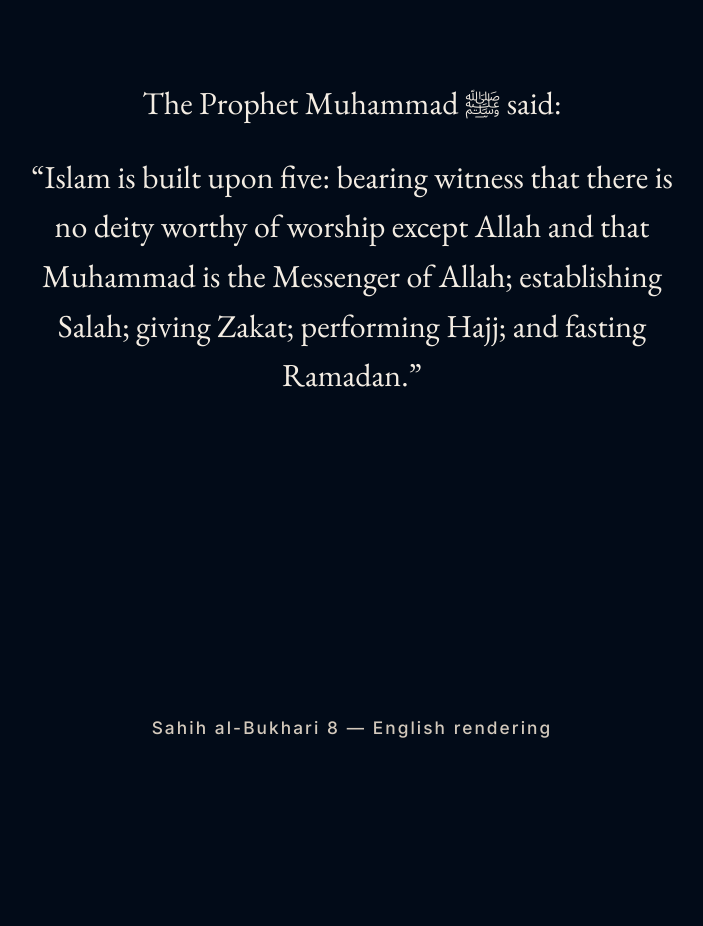
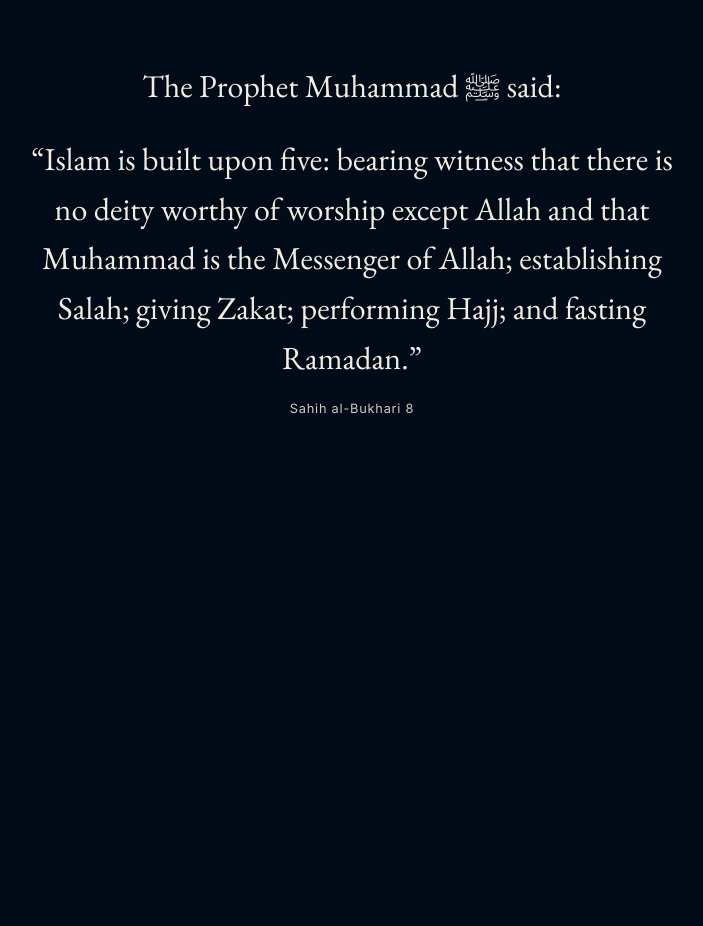
Before and after one commit to zaynabaaay/Salah, a plain HTML site: page index.html in a window 1280 px wide. Shown: the part 2960-3886 px from the top of the page, without its empty margins (288-991 px from the left). Drawn offline with Linux system fonts and the light colour scheme.

Commit message:
Group quotations with compact secondary source references

```diff
--- a/index.html
+++ b/index.html
@@ -4,7 +4,7 @@
   <meta charset="UTF-8" />
   <meta name="viewport" content="width=device-width, initial-scale=1.0" />
   <title>When Salah Comes Last</title>
-  <link rel="stylesheet" href="styles.css?v=subsection-intro-1" />
+  <link rel="stylesheet" href="styles.css?v=quotation-sources-1" />
   <script src="presentation.js?v=cloud-scroll-1" defer></script>
 </head>
 <body>
@@ -55,10 +55,10 @@
       </div>
       <div class="content-group">
         <p class="content-text">The Prophet Muhammad ﷺ said:</p>
+        <div class="quotation-source">
           <blockquote class="content-text" cite="https://sunnah.com/bukhari:8">“Islam is built upon five: bearing witness that there is no deity worthy of worship except Allah and that Muhammad is the Messenger of Allah; establishing Salah; giving Zakat; performing Hajj; and fasting Ramadan.”</blockquote>
+          <p class="source-reference">Sahih al-Bukhari 8</p>
         </div>
-      <div class="source-reference">
-        <p>Sahih al-Bukhari 8 — English rendering</p>
       </div>
       <div class="content-group">
         <p class="content-text">Salah is one of the five foundations upon which Islam is built.</p>
@@ -72,13 +72,13 @@
       </div>
       <div class="content-group">
         <p class="content-text">Allah says:</p>
+        <div class="quotation-source">
           <blockquote class="verse-quotation" cite="https://quran.com/2/43">
             <p class="arabic-verse" lang="ar" dir="rtl">وَأَقِيمُوا الصَّلَوٰةَ وَءَاتُوا الزَّكَوٰةَ وَارْكَعُوا مَعَ الرَّاكِعِينَ</p>
             <p class="content-text">“Establish prayer, give Zakat, and bow with those who bow.”</p>
           </blockquote>
+          <p class="source-reference">Surah Al-Baqarah 2:43</p>
         </div>
-      <div class="source-reference">
-        <p>Surah Al-Baqarah 2:43 — English rendering</p>
       </div>
       <div class="content-group">
         <p class="content-text">Throughout the Quran, we find repeated commands to establish Salah.</p>
@@ -92,13 +92,13 @@
       </div>
       <div class="content-group">
         <p class="content-text">When Allah spoke to Musa (عليه السلام), He said:</p>
+        <div class="quotation-source">
           <blockquote class="verse-quotation" cite="https://quran.com/20/14">
             <p class="arabic-verse" lang="ar" dir="rtl">إِنَّنِي أَنَا اللَّهُ لَا إِلَٰهَ إِلَّا أَنَا فَاعْبُدْنِي وَأَقِمِ الصَّلَاةَ لِذِكْرِي</p>
             <p class="content-text">“Indeed, I am Allah. There is no deity except Me. So worship Me and establish prayer for My remembrance.”</p>
           </blockquote>
+          <p class="source-reference">Surah Taha 20:14</p>
         </div>
-      <div class="source-reference">
-        <p>Surah Taha 20:14 — English rendering</p>
       </div>
       <div class="content-group">
         <p class="content-text">Salah is an act of worship and remembrance of Allah.</p>
--- a/styles.css
+++ b/styles.css
@@ -158,8 +158,7 @@ body {
 .subsection-title,
 .content-heading,
 .content-text,
-.arabic-verse,
-.source-reference p {
+.arabic-verse {
   margin: 0;
 }
 .chapter-label {
@@ -214,6 +213,12 @@ body {
   font-weight: 400;
   line-height: 1.55;
 }
+.quotation-source {
+  width: 100%;
+  display: grid;
+  justify-items: center;
+  gap: 16px;
+}
 .verse-quotation {
   width: 100%;
   margin: 0;
@@ -229,15 +234,12 @@ body {
   line-height: 1.65;
 }
 .source-reference {
-  min-height: 22svh;
-  display: grid;
-  place-items: center;
-  padding: 36px 24px;
+  margin: 0;
   font-family: "Inter", sans-serif;
-  font-size: clamp(1rem, 1.35vw, 1.2rem);
-  font-weight: 500;
-  letter-spacing: 0.12em;
-  line-height: 1.7;
+  font-size: clamp(0.75rem, 1vw, 0.875rem);
+  font-weight: 400;
+  letter-spacing: 0.06em;
+  line-height: 1.5;
   color: #D3C9BC;
   text-align: center;
 }
```
Lines whose indentation alone changed are shown as unchanged.
